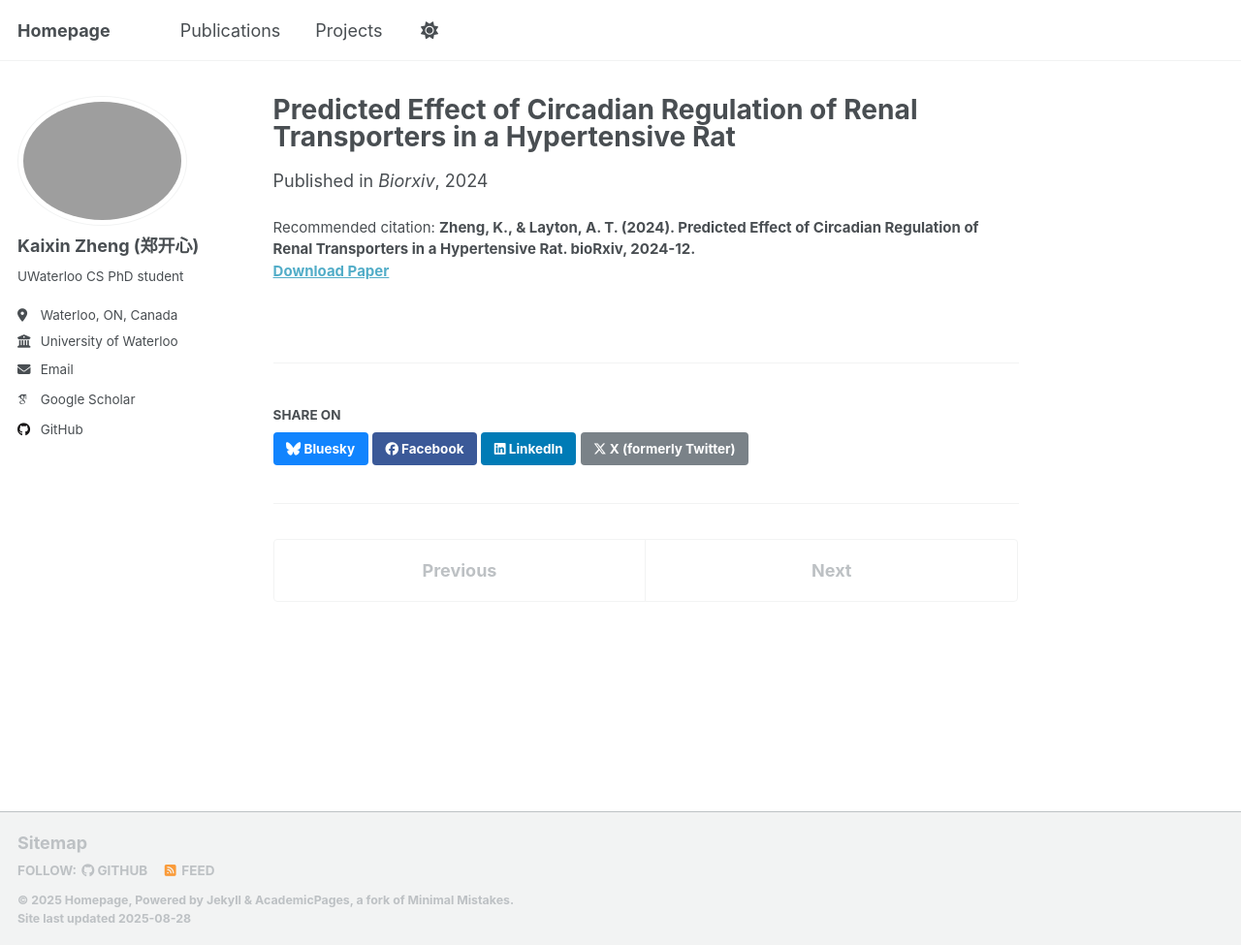
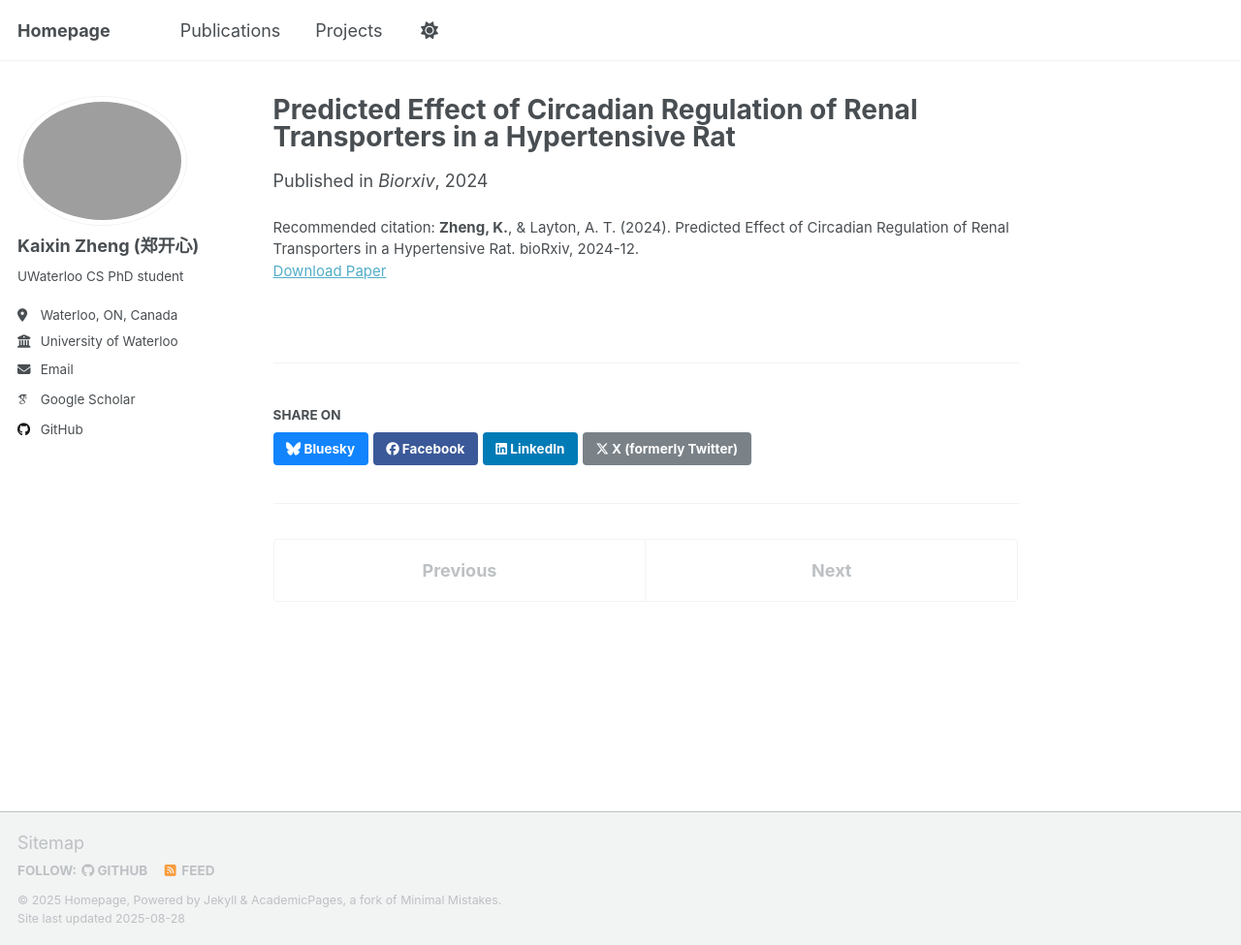
Before and after one commit to kaixin-zheng/kaixin-zheng.github.io, a Jekyll site: the page built from _publications/2024-preprint.md, in a window 1280 px wide and 975 px high. Shown: the whole window at 97% size. Built offline with Jekyll 4.4.1, drawn with Linux system fonts in a browser that asks for light colours; some web fonts are replaced; a script that is not in the unit is left out.

```diff
--- a/_publications/2024-preprint.md
+++ b/_publications/2024-preprint.md
@@ -7,5 +7,5 @@ excerpt:
 date: 2024-Dec-17
 venue: 'Biorxiv'
 paperurl: 'https://www.biorxiv.org/content/10.1101/2024.12.11.628058v1'
-citation: '<b>Zheng, K.<b>, & Layton, A. T. (2024). Predicted Effect of Circadian Regulation of Renal Transporters in a Hypertensive Rat. bioRxiv, 2024-12.'
+citation: '<b>Zheng, K.</b>, & Layton, A. T. (2024). Predicted Effect of Circadian Regulation of Renal Transporters in a Hypertensive Rat. bioRxiv, 2024-12.'
 ---
```
